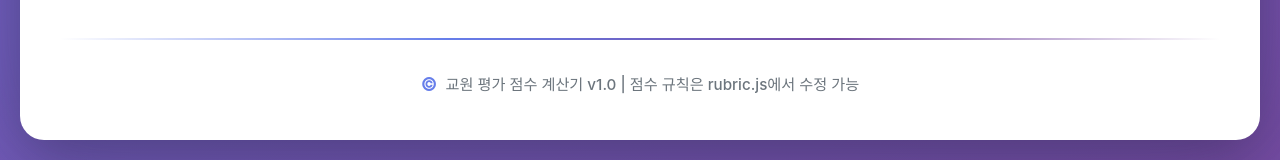
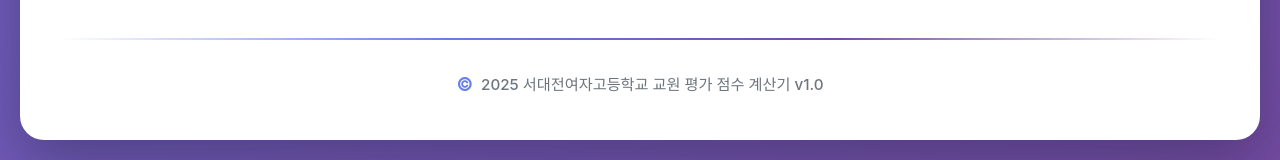
Before and after one commit to lifeprofessor/sdjgh_MultiCalc, a plain HTML site: page index.html in a window 1280 px wide. Shown: the part 3065-3225 px from the top of the page. Drawn offline with Linux system fonts and the light colour scheme.

Commit message:
footer 변경

```diff
--- a/index.html
+++ b/index.html
@@ -330,7 +330,7 @@
     </section>
 
     <footer>
-      <p>교원 평가 점수 계산기 v1.0 | 점수 규칙은 rubric.js에서 수정 가능</p>
+      <p>2025 서대전여자고등학교 교원 평가 점수 계산기 v1.0</p>
     </footer>
   </div>
 
```
